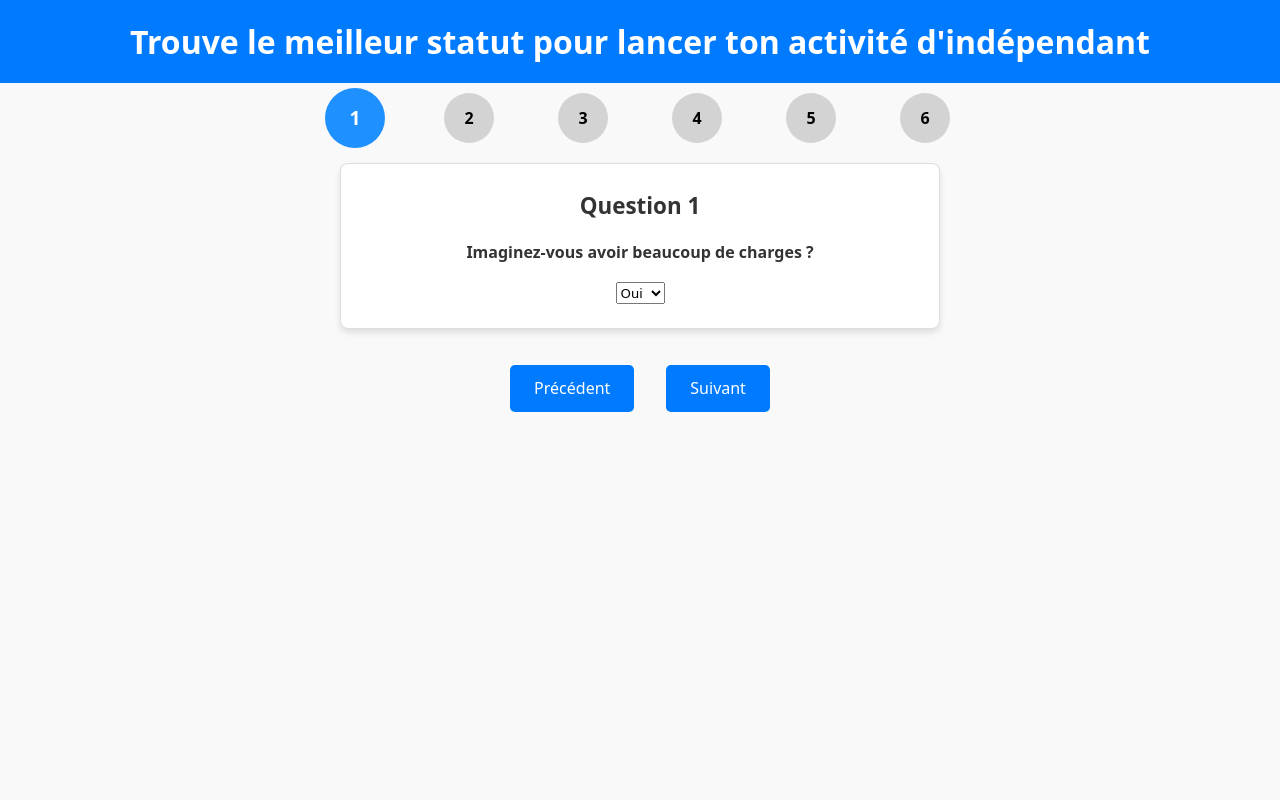
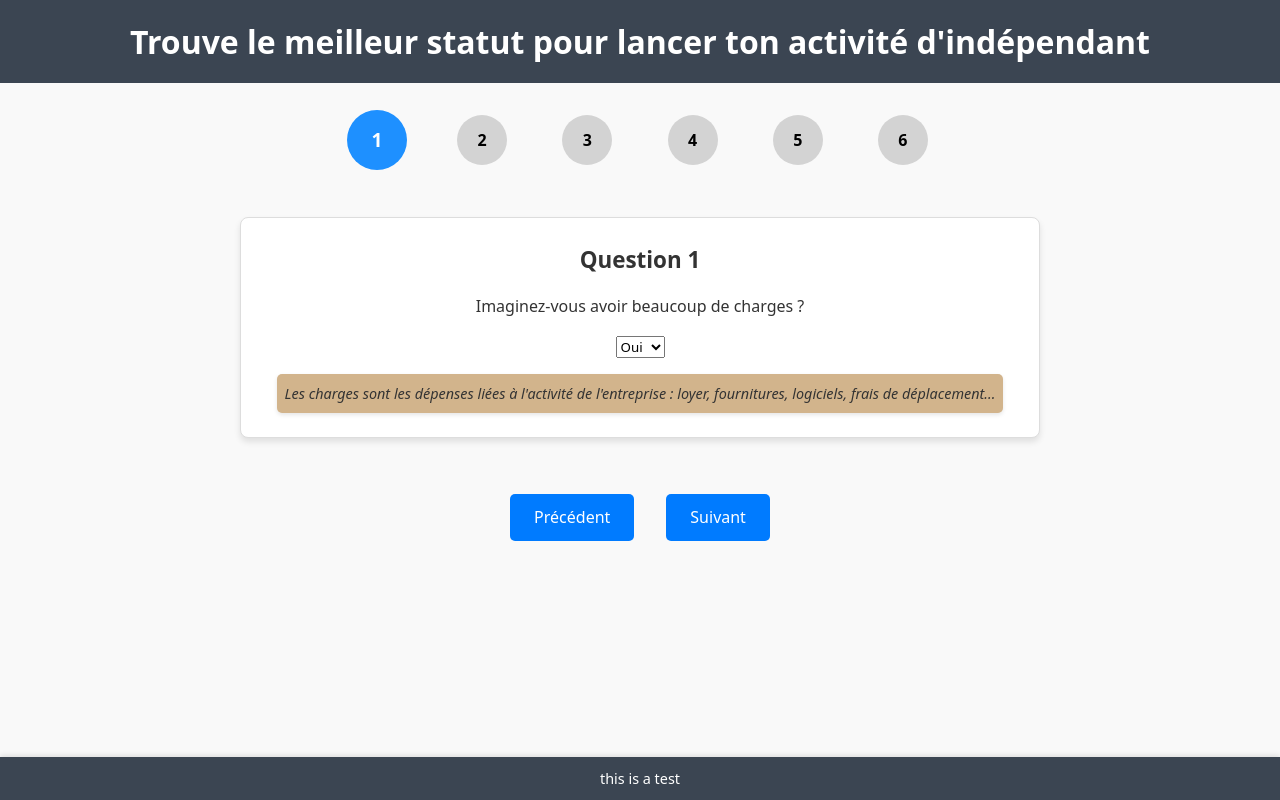
Before and after one commit to Xarhel/statut-independant, a plain HTML site: page index.html in a window 1280 px wide. Drawn offline with Linux system fonts and the light colour scheme.

Commit message:
01/02/2024

```diff
--- a/index.html
+++ b/index.html
@@ -16,13 +16,23 @@
       <h1>Trouve le meilleur statut pour lancer ton activité d'indépendant</h1>
     </header>
 
+
+    <div class="content">
+
     <div id="breadcrumb" class="breadcrumb"></div>
 
     <!-- Contenu des questions -->
-    <div id="question-container" class="question-container">
+    <div id="question-container" class="container">
       <h2 id="question-title">Question 1</h2>
       <p id="question-description">Description de la question.</p>
       <input id="question-input" type="text" placeholder="Votre réponse ici" />
+      <div id="helper" class="helper"></div>
+    </div>
+
+    <!-- Contenu des résultats -->
+    <div id="result-container" class="container">
+      <h2 id="result-title">Résultat</h2>
+      <p id="result-description">Description du résultat.</p>
     </div>
 
     <!-- Navigation -->
@@ -30,5 +40,11 @@
       <button id="prev-btn" disabled>Précédent</button>
       <button id="next-btn">Suivant</button>
     </div>
+  </div>
+
+  <footer>
+    <a>this is a test</a>
+  </footer>
+
   </body>
 </html>
--- a/script.js
+++ b/script.js
@@ -4,10 +4,11 @@
 const questions = [
   {
     number: 1,
-    description: "<strong>Imaginez-vous avoir beaucoup de charges ?</strong>",
+    description: "Imaginez-vous avoir beaucoup de charges ?",
     type: "select",
     options: ["Oui", "Non"],
     placeholder: "",
+    helper: "Les charges sont les dépenses liées à l'activité de l'entreprise : loyer, fournitures, logiciels, frais de déplacement...",
   },
   {
     number: 2,
@@ -15,11 +16,12 @@ const questions = [
     type: "select",
     options: ["Oui", "Non"],
     placeholder: "",
+    helper: "Désormais appelée allocation d'aide au retour à l'emploi (ARE), elle est versée par Pôle Emploi aux personnes ayant perdu leur emploi.",
   },
   {
     number: 3,
     description:
-      "Si vous touchez le chômage, préférez-vous:\n• toucher le chômage et vous verser un dividence important à la fin de l'année\n• compléter votre salaire mensuellement sans vous verser un dividende?",
+      "Si vous touchez le chômage, vous préférez :\n\n• Toucher le chômage et vous verser un dividence important à la fin de l'année ?\n\n• Compléter votre salaire mensuellement sans vous verser un dividende ?\n",
     type: "select",
     options: [
       "Verser un gros dividence à la fin de l'année",
@@ -27,6 +29,7 @@ const questions = [
       "Je ne touche pas le chômage",
     ],
     placeholder: "",
+    helper: "Le dividende est la part des bénéfices distribuée aux associés ou actionnaires d'une entreprise.",
   },
   {
     number: 4,
@@ -34,6 +37,7 @@ const questions = [
     type: "select",
     options: ["Libérale", "Commerciale", "Artisanale"],
     placeholder: "",
+    helper: "L'activité libérale regroupe les professions intellectuelles (avocat, médecin, architecte, chef de projet, développeur...). L'activité commerciale concerne la vente de produits ou de services. L'activité artisanalae est un métier manuel qui nécessite un savoir-faire particulier.",
   },
   {
     number: 5,
@@ -52,6 +56,7 @@ const questions = [
       "Les risques sont plutôt faibles",
     ],
     placeholder: "",
+    helper: "Préférez l'option 'les risques sont plutôt faibles' si votre activitez ne vous amène pas à prendre des risques financiers importants.",
   },
 ];
 
@@ -62,8 +67,10 @@ const answers = {}; // Stockage des réponses
 const breadcrumb = document.getElementById("breadcrumb");
 const questionTitle = document.getElementById("question-title");
 const questionDescription = document.getElementById("question-description");
+const helper = document.getElementById("helper");
 const prevBtn = document.getElementById("prev-btn");
 const nextBtn = document.getElementById("next-btn");
+let winner;
 
 // Initialisation de l'application
 function initialize() {
@@ -75,6 +82,9 @@ function initialize() {
     if (index === 0) step.classList.add("active");
     breadcrumb.appendChild(step);
   });
+
+  // Masquer la div des résultats
+  document.getElementById("result-container").style.display = "none";
 
   // Charger la première question
   loadQuestion();
@@ -109,7 +119,13 @@ function loadQuestion() {
     input.id = "question-input";
   }
 
-  // /!\ Refacto le bloc supérieur pour utiliser des variables plus explicites
+  // Faire apparaître l'aide si besoin
+  if (question.helper) {
+    helper.style.display = "block";
+    helper.textContent = question.helper;
+  } else {
+    helper.style.display = "none";
+  }
 
   // Mettre à jour le fil d'Ariane
   Array.from(breadcrumb.children).forEach((step, index) => {
@@ -146,6 +162,7 @@ nextBtn.addEventListener("click", () => {
     console.log("Réponses :", answers);
     alert("Questionnaire terminé !");
     computeTotal();
+    showResult();
   }
 });
 
@@ -205,8 +222,6 @@ function computeTotal() {
     micro += 1;
   }
 
-  let winner;
-
   if (micro > eurl && micro > sasu) {
     winner = "micro";
   } else if (eurl > micro && eurl > sasu) {
@@ -217,5 +232,14 @@ function computeTotal() {
   console.log("micro = " + micro, "\neurl = " + eurl, "\nsasu = " + sasu);
 }
 
+function showResult() {
+  const questionContainer = document.getElementById("question-container");
+  questionContainer.style.display = "none";
+  const resultContainer = document.getElementById("result-container");
+  document.getElementById("result-title").textContent = "Résultat";
+  document.getElementById("result-description").textContent = `Vous devriez opter pour une ${winner.toUpperCase()}.`;
+  resultContainer.style.display = "block";
+}
+
 // Démarrer l'application
 initialize();
--- a/style.css
+++ b/style.css
@@ -8,14 +8,17 @@
 }
 
 body {
+  display: flex;
+  flex-direction: column;
   background-color: #f9f9f9;
   color: #333;
   line-height: 1.6;
+  min-height: 100vh;
 }
 
 /* En-tête */
 header {
-  background-color: #007bff;
+  background-color: #3b4552;
   color: white;
   padding: 1rem 2rem;
   text-align: center;
@@ -26,8 +29,8 @@ header {
   display: flex;
   justify-content: space-between;
   align-items: center;
-  margin: 10px auto 0;
-  padding: 0 10px;
+  padding: 2rem;
+  margin: 0 auto 0;
   max-width: 50%;
 }
 
@@ -63,15 +66,15 @@ header {
 /* Contenu principal */
 .content {
   text-align: center;
-  padding: 2rem;
+  flex: 1;
 }
 
-.question-container {
+.container {
   display: flex;
   justify-content: center;
   align-items: center;
   flex-direction: column;
-  max-width: 600px;
+  max-width: 800px;
   margin: 20px auto;
   padding: 1.5rem;
   background-color: #fff;
@@ -80,13 +83,25 @@ header {
   box-shadow: 0 4px 6px rgba(0, 0, 0, 0.1);
 }
 
-.question-container h2 {
+.container h2 {
   font-size: 1.4rem;
   margin-bottom: 1rem;
 }
 
-.question-container p {
+.container p {
   margin-bottom: 1rem;
+  font-weight: 500;
+}
+
+.helper {
+  background-color:tan;
+  color: #333;
+  padding: 0.5rem;
+  border-radius: 5px;
+  box-shadow: 0 2px 4px rgba(0, 0, 0, 0.1);
+  font-size: 0.9rem;
+  margin-top: 1rem;
+  font-style: italic;
 }
 
 .navigation {
@@ -94,6 +109,7 @@ header {
   justify-content: center;
   align-items: center;
   flex-direction: row;
+  margin: 40px auto 0;
 }
 
 button {
@@ -111,12 +127,14 @@ button:hover {
   background-color: #0056b3;
 }
 
-/* Pied de page */
 footer {
-  background-color: #004aad; /* Bleu foncé */
+  background-color: #3b4552;
   color: white;
   text-align: center;
+  position: relative;
   padding: 10px 20px;
   font-size: 0.9rem;
   box-shadow: 0 -2px 5px rgba(0, 0, 0, 0.1);
+  bottom: 0;
+  width: 100%;
 }
```
